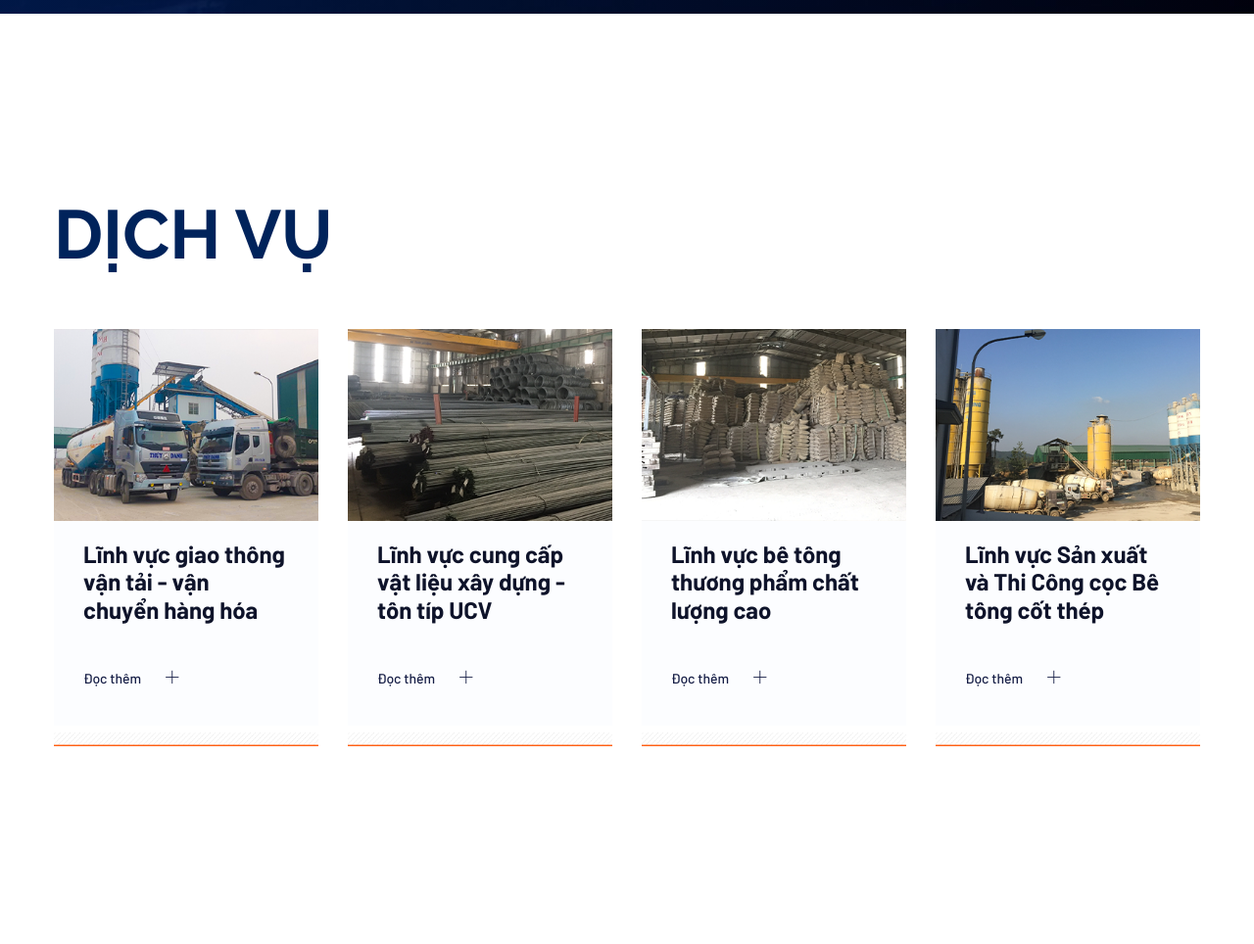
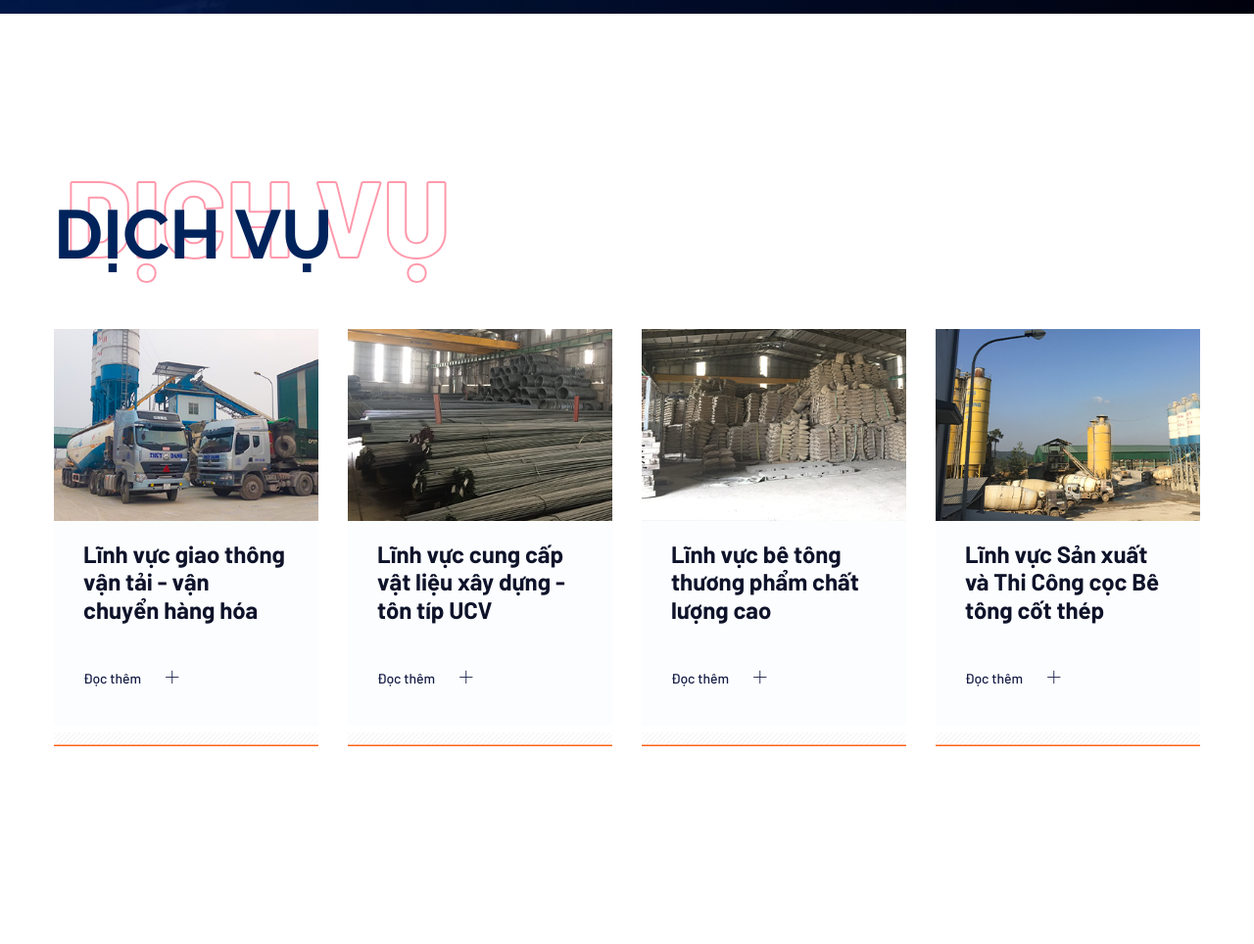
Before and after one commit to HoTuHi/truongan, a plain HTML site: page index.html in a window 1280 px wide. Shown: the part 885-1849 px from the top of the page at 98% size. Drawn offline with Linux system fonts and the light colour scheme; a script that the page names is missing.

Commit message:
duma sua moi 1 dong thoi ma van phai push

```diff
--- a/index.html
+++ b/index.html
@@ -132,7 +132,7 @@
                             <div class="front-text">
                                 <h2 class="">Dịch vụ</h2>
                             </div>
-
+                            <span class="back-text">DỊCH VỤ</span>
                         </div>
                     </div>
                 </div>
```
